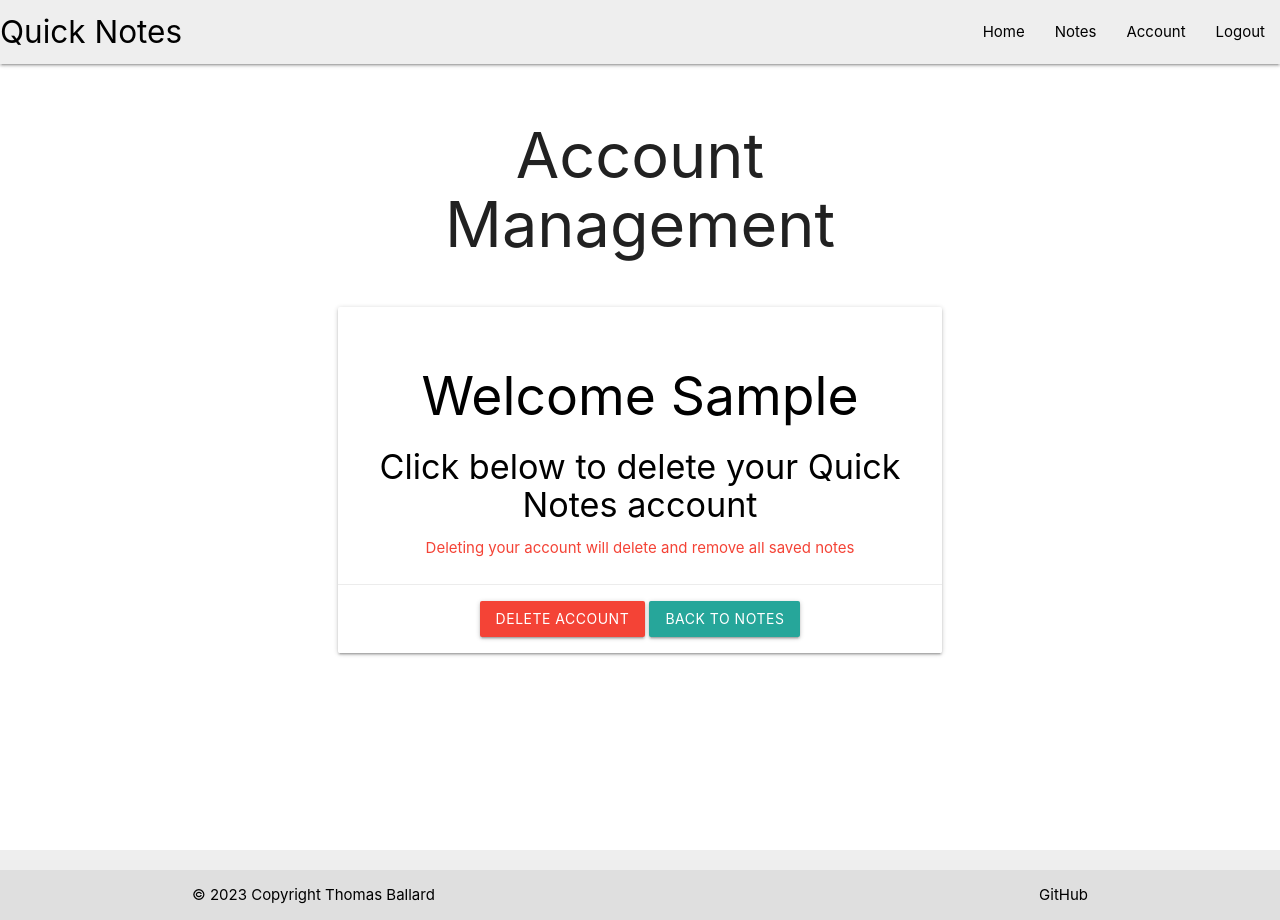
After one commit to ThomasBallardCI/m3-notes-app, a Flask app: page /user_management in a window 1280 px wide. The commit adds this page. Run offline with Flask 3, Linux system fonts and the light colour scheme; the visitor is signed in with stand-in values (Sample User, id 1).

Commit message:
added delete note, delete user functionality and user account page

```diff
--- a/quicknote/models.py
+++ b/quicknote/models.py
@@ -43,7 +43,8 @@ class User(db.Model, UserMixin):
     last_name = db.Column(db.String(150))
     email = db.Column(db.String(150), unique=True, nullable=False)
     password = db.Column(db.String(150))
-    notes = db.relationship("Note")
+    notes = db.relationship(
+        "Note", backref="user", cascade="all, delete", lazy=True)
 
     def __repr__(self):
         return (f"#{self.id} - FirstName: {self.first_name} | "
@@ -75,7 +76,8 @@ class Note(db.Model):
     note_title = db.Column(db.String(30))
     note_content = db.Column(db.String(10000))
     note_date = db.Column(db.DateTime(timezone=True), default=func.now())
-    user_id = db.Column(db.Integer, db.ForeignKey("user.id"))
+    user_id = db.Column(db.Integer, db.ForeignKey(
+        "user.id", ondelete="CASCADE"), nullable=False)
 
     def __repr__(self):
         return (f"#{self.id} - Title: {self.title} | "
--- a/quicknote/routes.py
+++ b/quicknote/routes.py
@@ -103,6 +103,21 @@ def register():
             return redirect(url_for("notes"))
 
     return render_template("register.html", user=current_user)
+
+
+@app.route("/user_management")
+@login_required
+def user_management():
+    return render_template("user_management.html", user=current_user)
+
+
+@app.route("/delete_user/<int:user_id>")
+@login_required
+def delete_user(user_id):
+    user = User.query.get_or_404(user_id)
+    db.session.delete(user)
+    db.session.commit()
+    return redirect(url_for("home"))
 
 
 @app.route("/login", methods=["GET", "POST"])
@@ -216,7 +231,6 @@ def add_note():
 
         db.session.add(new_note)
         db.session.commit()
-
         return redirect(url_for("notes"))
 
     return render_template("add_note.html",  user=current_user)
@@ -254,9 +268,16 @@ def edit_note(note_id):
             flash("Note is too short!", category="error")
         else:
             note.note_date = datetime.now()
-
             db.session.commit()
-
             return redirect(url_for("notes"))
 
     return render_template("edit_note.html", note=note, user=current_user)
+
+
+@app.route("/delete_note/<int:note_id>")
+@login_required
+def delete_note(note_id):
+    note = Note.query.get_or_404(note_id)
+    db.session.delete(note)
+    db.session.commit()
+    return redirect(url_for("notes"))
--- a/quicknote/templates/base.html
+++ b/quicknote/templates/base.html
@@ -21,6 +21,7 @@
                     {% if user.is_authenticated %}
                     <li><a class="black-text" href="{{ url_for('home') }}">Home</a></li>
                     <li><a class="black-text" href="{{ url_for('notes') }}">Notes</a></li>
+                    <li><a class="black-text" href="{{ url_for('user_management') }}">Account</a></li>
                     <li><a class="black-text" href="{{ url_for('logout') }}">Logout</a></li>
                     {% else %}
                     <li><a class="black-text" href="{{ url_for('home') }}">Home</a></li>
@@ -36,6 +37,7 @@
             {% if user.is_authenticated %}
             <li><a href="{{ url_for('home') }}">Home</a></li>
             <li><a href="{{ url_for('notes') }}">Notes</a></li>
+            <li><a href="{{ url_for('user_management') }}">Account</a></li>
             <li><a href="{{ url_for('logout') }}">Logout</a></li>
             {% else %}
             <li><a href="{{ url_for('home') }}">Home</a></li>
--- a/quicknote/templates/notes.html
+++ b/quicknote/templates/notes.html
@@ -29,6 +29,7 @@
             <div class="collapsible-body">
                 <p>{{ note.note_content }}</p>
                 <a href="{{ url_for('edit_note', note_id=note.id) }}" class="btn green accent-4">Edit</a>
+                <a href="{{ url_for('delete_note', note_id=note.id) }}" class="btn red">Delete</a>
             </div>
         </li>
         {% endfor %}
--- /dev/null
+++ b/quicknote/templates/user_management.html
@@ -0,0 +1,28 @@
+{% extends "base.html" %}
+
+<!-- page title block -->
+{% block title %} Account {% endblock %}
+
+<!-- main page content block -->
+{% block content %}
+
+<div class="container center-align">
+    <h1 class="section">Account Management</h1>
+    <div class="row">
+        <div class="col s12 center-align">
+            <div class="card">
+                <div class="card-content black-text">
+                    <span class="card-title"><h2>Welcome {{ user.first_name }}</h2></span>
+                    <h4>Click below to delete your Quick Notes account</h4>
+                    <p class="red-text">Deleting your account will delete and remove all saved notes</p>
+                </div>
+                <div class="card-action">
+                    <a class="waves-effect waves-light btn red" href="{{ url_for('delete_user', user_id=user.id) }}">Delete Account</a>
+                    <a class="waves-effect waves-light btn" href="{{ url_for('notes') }}">Back to Notes</a>
+                </div>
+            </div>
+        </div>
+    </div>
+</div>
+
+{% endblock %}
```
Also changed, not shown: quicknote/templates/logout.html (deleted, +0 -11 lines).
